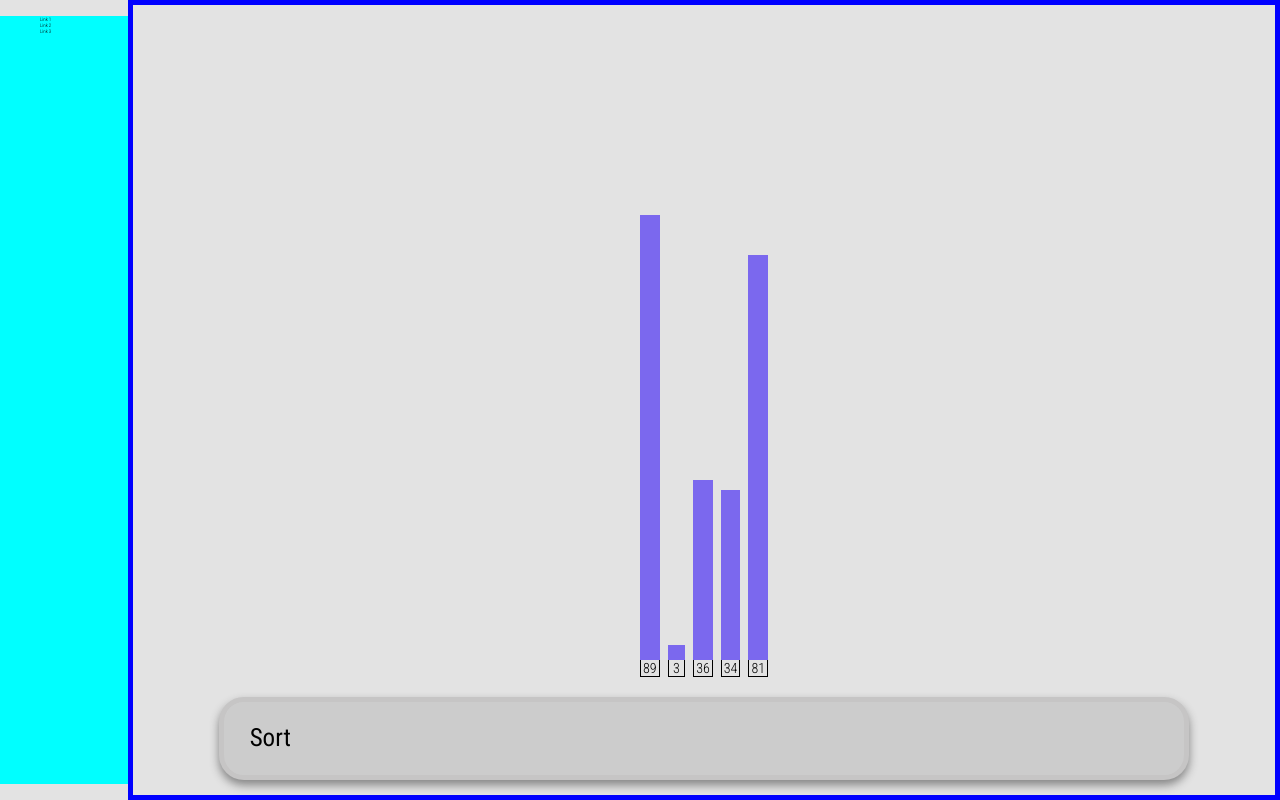
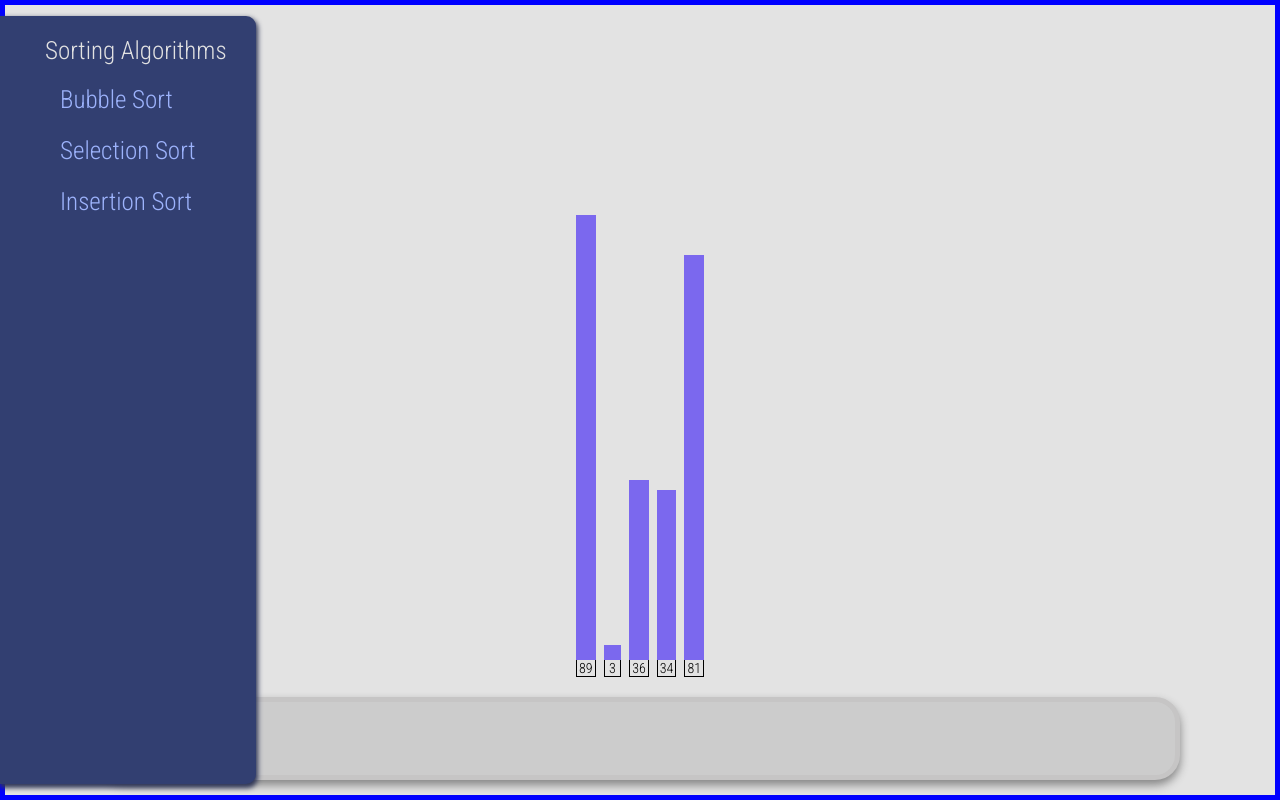
Before and after one commit to gpedr012/algorithm-visualizer, a React (Create React App) app: page / in a window 1280 px wide. Built offline with nearby package versions, Linux system fonts and the light colour scheme.

Commit message:
Started finalizing sidebar.

```diff
--- a/src/components/MainContent/MainContent.module.css
+++ b/src/components/MainContent/MainContent.module.css
@@ -5,4 +5,5 @@
     align-items: center;
     justify-content: center;
     border: 5px solid blue;
+    height: 100vh;
 }
--- a/src/components/Sidebar/Sidebar.js
+++ b/src/components/Sidebar/Sidebar.js
@@ -6,9 +6,10 @@ const Sidebar = () => {
         <div className={classes.sidebar}>
             <nav>
                 <ul>
-                    <li>Link 1</li>
-                    <li>Link 2</li>
-                    <li>Link 3</li>
+                    <h3>Sorting Algorithms</h3>
+                    <li>Bubble Sort</li>
+                    <li>Selection Sort</li>
+                    <li>Insertion Sort</li>
                 </ul>
             </nav>
         </div>
--- a/src/components/Sidebar/Sidebar.module.css
+++ b/src/components/Sidebar/Sidebar.module.css
@@ -2,10 +2,41 @@
     height: 96vh;
     margin-top: 2vh;
     margin-bottom: 2vh;
-    background-color: cyan;
-    flex-basis: 10%;
+    background-color: rgb(50, 63, 113);
+    position: absolute;
+    width: 20%;
+
+    border-radius: 0 10px 10px 0;
+    box-shadow: 1px 3px 5px 1px rgb(47, 54, 87);
+    transition: left 0.5s;
+}
+
+.sidebar nav {
+    margin: 2rem 1rem 0 0.5rem;
 }
 
 .sidebar ul {
+    color: #e2e2e2;
+    font-size: 4rem;
     list-style-type: none;
 }
+
+.sidebar ul li:first-child {
+    margin-top: 5rem;
+}
+
+.sidebar ul li {
+    border-bottom: 2px solid transparent;
+    margin-top: 2rem;
+    margin-left: 1.5rem;
+    margin-right: 3rem;
+    width: fit-content;
+    cursor: pointer;
+    transition: all 0.5s;
+    color: #9db3fc;
+}
+
+.sidebar ul li:hover {
+    border-bottom-color: #ac7878;
+    color: #ac7878;
+}
```
